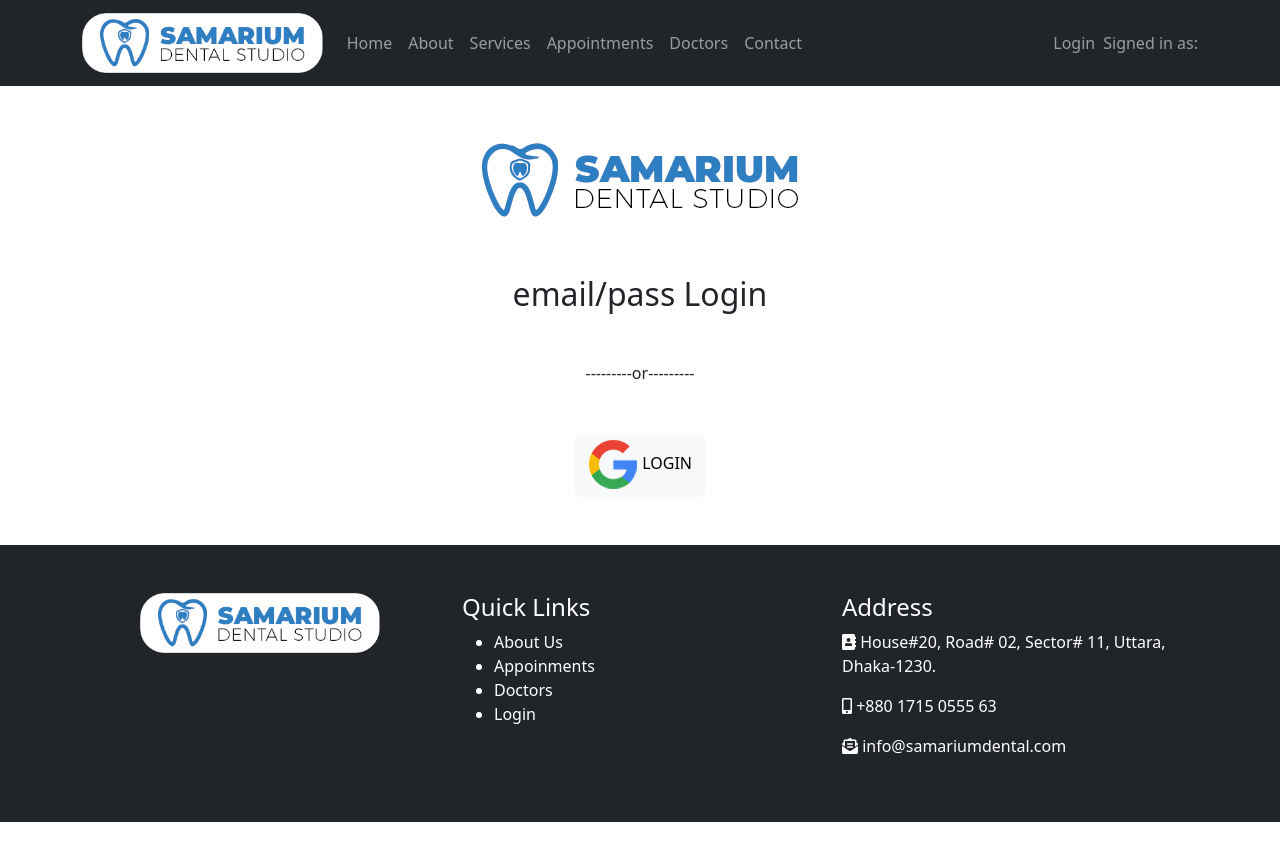
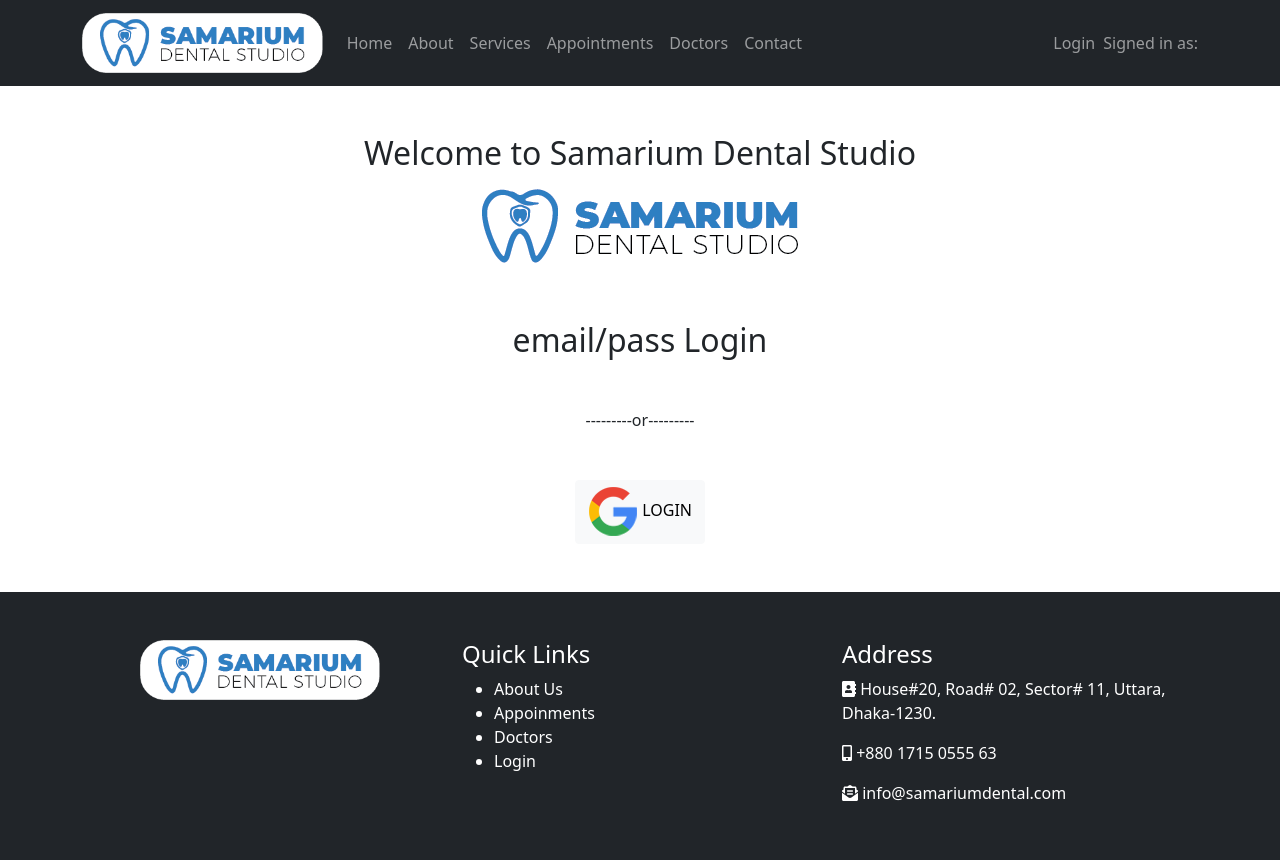
Before and after one commit to mukitur/Samarium-Dental-Studio, a React (Create React App) app: page /login in a window 1280 px wide. Shown: the top 860 px of the page. Before the commit the page ends 822 px from the top, so only its background shows below. Built offline with nearby package versions, Linux system fonts and the light colour scheme; no server answers.

Commit message:
google auth

```diff
--- a/src/Pages/Login/Login/Login.js
+++ b/src/Pages/Login/Login/Login.js
@@ -10,7 +10,8 @@
     const {signInWithGoogle} = useFirebase();
     return (
         <div>
-            <img className = "my-5" src = {logo} alt=""/>
+            <h2 className = "mt-5">Welcome to Samarium Dental Studio</h2>
+            <img className = "mb-5" src = {logo} alt=""/>
             <h2>email/pass Login</h2>
 
             <div className="my-5">---------or---------</div>
```
